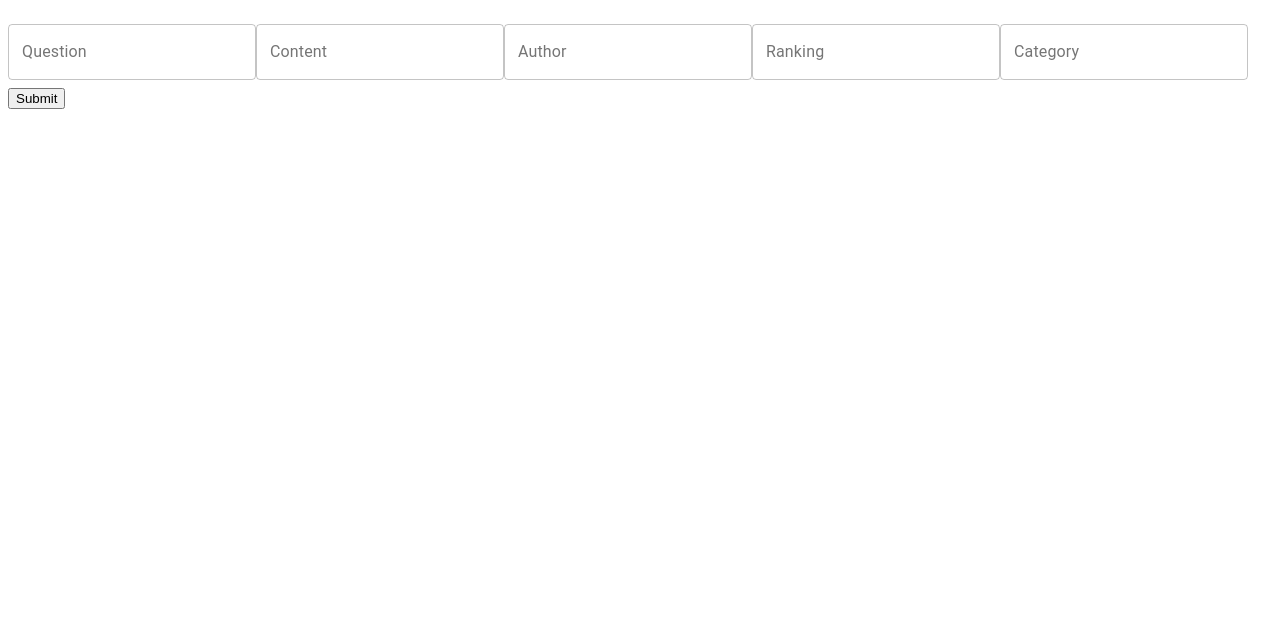
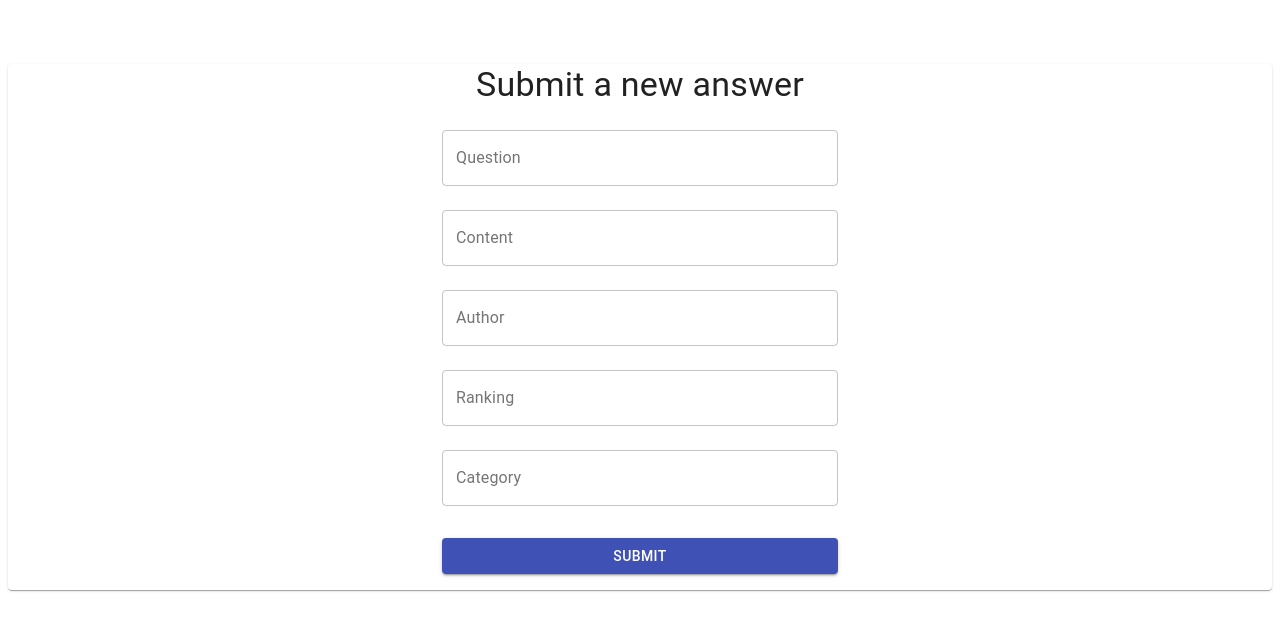
Before and after one commit to jaydickson02/Nibbles, a Next.js app: page /SubmitAnswer in a window 1280 px wide. Shown: the top 630 px of the page. Built offline with nearby package versions, Linux system fonts and the light colour scheme.

Commit message:
submit form done

```diff
--- a/pages/SubmitAnswer.js
+++ b/pages/SubmitAnswer.js
@@ -1,42 +1,96 @@
-import TextField from '@material-ui/core/TextField';
+import { Container, TextField, Button, NoSsr, Paper, Typography } from '@material-ui/core/';
+import { makeStyles } from '@material-ui/core/styles';
 
-let submitAnswer = () => (
+const useStyles = makeStyles(theme => ({
+  '@global': {
+    body: {
+      backgroundColor: theme.palette.common.white,
+    },
+  },
+  paper: {
+    marginTop: theme.spacing(8),
+    display: 'flex',
+    flexDirection: 'column',
+    alignItems: 'center',
+  },
+  avatar: {
+    margin: theme.spacing(1),
+    backgroundColor: theme.palette.secondary.main,
+  },
+  form: {
+    width: '100%', // Fix IE 11 issue.
+    marginTop: theme.spacing(1),
+  },
+  submit: {
+    margin: theme.spacing(3, 0, 2),
+  },
+}));
 
+let submitAnswer = () => {
 
-  <form method="post" action="http://68.183.183.193/api/answer/add">
+  let classes = useStyles();
+
+  return (
+    <NoSsr>
+      <Paper>
+        <Container component="main" maxWidth="xs">
+          <div className={classes.paper}>
+          <Typography variant="h4">
+            Submit a new answer
+          </Typography>
+            <form className={classes.form} method="post" action="http://68.183.183.193/api/answer/add">
               <TextField
                 variant="outlined"
                 margin="normal"
                 label="Question"
                 name="title"
+                fullWidth
               />
               <TextField
                 variant="outlined"
                 margin="normal"
                 label="Content"
                 name="content"
+                fullWidth
+                multiline
               />
               <TextField
                 variant="outlined"
                 margin="normal"
                 label="Author"
                 name="author"
+                fullWidth
               />
               <TextField
                 variant="outlined"
                 margin="normal"
                 label="Ranking"
                 name="ranking"
+                type="number"
+                fullWidth
               />
               <TextField
                 variant="outlined"
                 margin="normal"
                 label="Category"
                 name="category"
+                fullWidth
               />
-    <input type="submit"></input>
+              <Button
+                type="submit"
+                fullWidth
+                variant="contained"
+                color="primary"
+                className={classes.submit}
+              >
+              Submit
+              </Button>
             </form>
-
+          </div>
+        </Container>
+      </Paper>
+    </NoSsr>
   )
+}
 
 export default submitAnswer;
```
Lines whose indentation alone changed are shown as unchanged.
